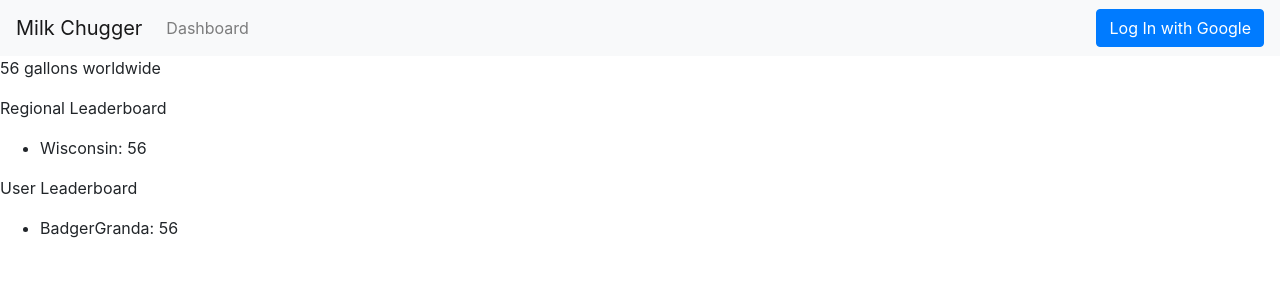
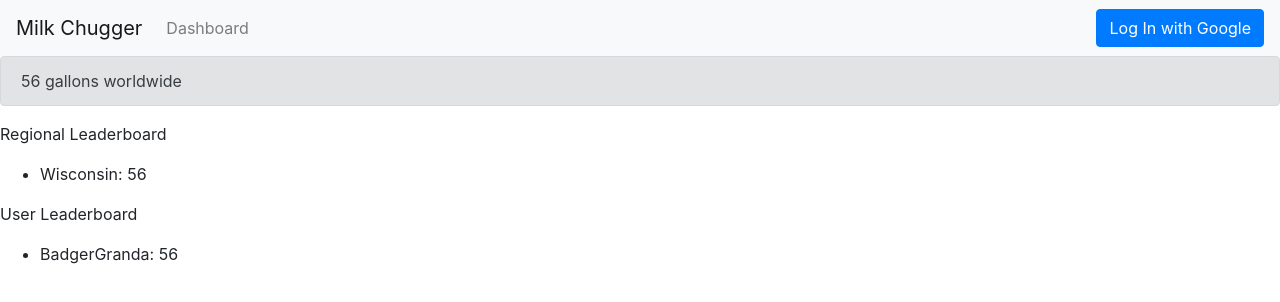
Before and after one commit to jungaretti/milk-chugger, a React (Create React App) app: page / in a window 1280 px wide. Shown: the top 302 px of the page. Built offline with nearby package versions, Linux system fonts and the light colour scheme; no server answers.

Commit message:
Add some style

```diff
--- a/src/components/GlobalTotals.js
+++ b/src/components/GlobalTotals.js
@@ -1,9 +1,10 @@
 import Leaderboard from "./Leaderboard";
+import { Alert } from 'react-bootstrap';
 
 export default function GlobalTotals({ gallons, regions, users }) {
   return (
     <div>
-      <p>{gallons} gallons worldwide</p>
+       <Alert variant="secondary">{gallons} gallons worldwide</Alert>
       <Leaderboard title="Regional Leaderboard" data={regions} />
       <Leaderboard title="User Leaderboard" data={users} />
     </div>
```
